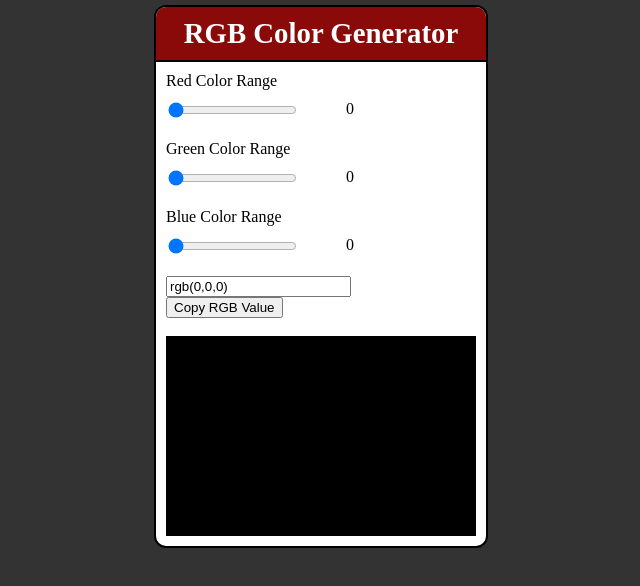
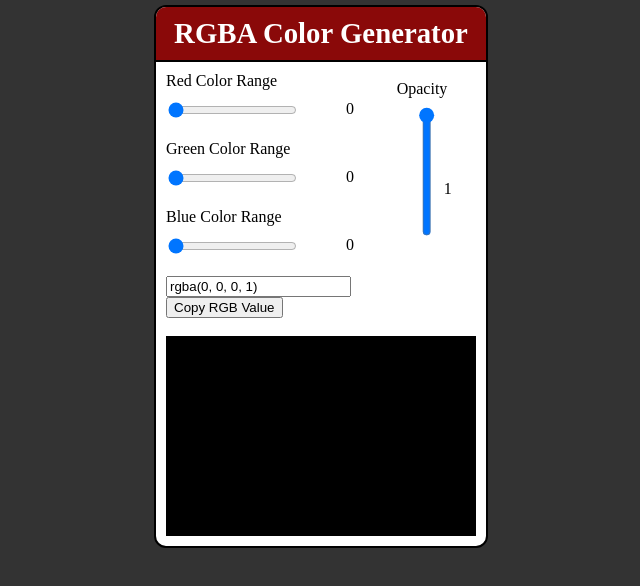
Before and after one commit to mlionhart/rgb-color-generator, a plain HTML site: page index.html in a window 1280 px wide. Shown: the whole page, without its empty margins (319-959 px from the left). Drawn offline with Linux system fonts and the light colour scheme.

Commit message:
added opacity to make full rgba color instead of just rgb

```diff
--- a/index.html
+++ b/index.html
@@ -5,13 +5,13 @@
   <meta charset="UTF-8" />
   <meta name="viewport" content="width=device-width, initial-scale=1.0" />
   <link rel="stylesheet" href="style.css">
-  <title>RGB Color Generator</title>
+  <title>RGBA Color Generator</title>
 </head>
 
 <body>
   <div class="wrapper">
     <header>
-      <h1>RGB Color Generator</h1>
+      <h1>RGBA Color Generator</h1>
     </header>
     <div class="container">
       <label for="range" class="range-label">Red Color Range</label>
@@ -29,6 +29,12 @@
       <div class="blue-range-indicator special">0</div>
       <br /><br />
 
+      <div class="opacity-div">
+        <label for="range" class="range-label">Opacity</label>
+        <input type="range" name="range4" id="range4" min="0.1" max="1" step="0.1" />
+        <div class="opacity-indicator special">1</div>
+      </div>
+
       <!-- color value functionality -->
       <input id="color-value" type="text" />&nbsp;&nbsp;
       <button id="color-value-btn">Copy RGB Value</button><br /><br />
--- a/script.js
+++ b/script.js
@@ -1,22 +1,26 @@
 const range1 = document.getElementById("range");
 const range2 = document.getElementById("range2");
 const range3 = document.getElementById("range3");
+const range4 = document.getElementById("range4");
 const button = document.getElementById("get-color");
 const colorBox = document.getElementById("color-box");
 
 const redIndicator = document.getElementsByClassName("red-range-indicator");
 const greenIndicator = document.getElementsByClassName("green-range-indicator");
 const blueIndicator = document.getElementsByClassName("blue-range-indicator");
+const opacityIndicator = document.getElementsByClassName("opacity-indicator");
 
 window.onload = function () {
   range1.value = 0;
   range2.value = 0;
   range3.value = 0;
+  range4.value = 1;
   redIndicator[0].textContent = 0;
   greenIndicator[0].textContent = 0;
   blueIndicator[0].textContent = 0;
+  opacityIndicator[0].textContent = 1;
   var color =
-    "rgb(" + range1.value + "," + range2.value + "," + range3.value + ")";
+    "rgba(" + range1.value + ", " + range2.value + ", " + range3.value + ", " + range4.value + ")";
   colorValueField.value = color;
   colorBox.style.backgroundColor = color;
 };
@@ -27,16 +31,26 @@ colorValueBtn = document.getElementById("color-value-btn");
 redIndicator[0].textContent = range1.value;
 greenIndicator[0].textContent = range2.value;
 blueIndicator[0].textContent = range3.value;
+opacityIndicator[0].textContent = range4.value;
 
 displayRangeInput(redIndicator, range1);
 displayRangeInput(greenIndicator, range2);
 displayRangeInput(blueIndicator, range3);
+displayRangeInput(opacityIndicator, range4);
 
 function displayRangeInput(indicator, range) {
   range.addEventListener("input", function () {
     indicator[0].textContent = range.value;
     var color =
-      "rgb(" + range1.value + "," + range2.value + "," + range3.value + ")";
+      "rgba(" +
+      range1.value +
+      ", " +
+      range2.value +
+      ", " +
+      range3.value +
+      ", " +
+      range4.value +
+      ")";
     colorValueField.value = color;
     colorBox.style.backgroundColor = color;
   });
--- a/style.css
+++ b/style.css
@@ -19,6 +19,7 @@ body {
 
     .wrapper {
       border: 2px solid black;
+      position: relative;
       width: 330px;
       margin: 5px auto;
       background-color: white;
@@ -37,7 +38,7 @@ body {
       background-color: gray;
     }
 
-    .special {
+    .special:not(.opacity-indicator) {
       /* display: inline-block; */
       float: right;
       margin-bottom: 10px;
@@ -51,6 +52,30 @@ body {
       padding: 10px;
     }
 
+    .opacity-indicator {
+      writing-mode: vertical-lr;
+      position: absolute;
+      top: 47px;
+      right: 100px;
+
+    }
+
+    .opacity-div {
+      display: flex;
+      flex-direction: row-reverse;
+      align-items: center;
+      gap: 7px;
+      transform: rotate(270deg);
+      position: absolute;
+      top: 122px;
+      right: -20px;
+      /* float: right; */
+    }
+
+    .opacity-div label {
+      writing-mode: vertical-lr;
+    }
+
     @media (max-width: 600px) {
       body {
          max-width: 90vw;
```
